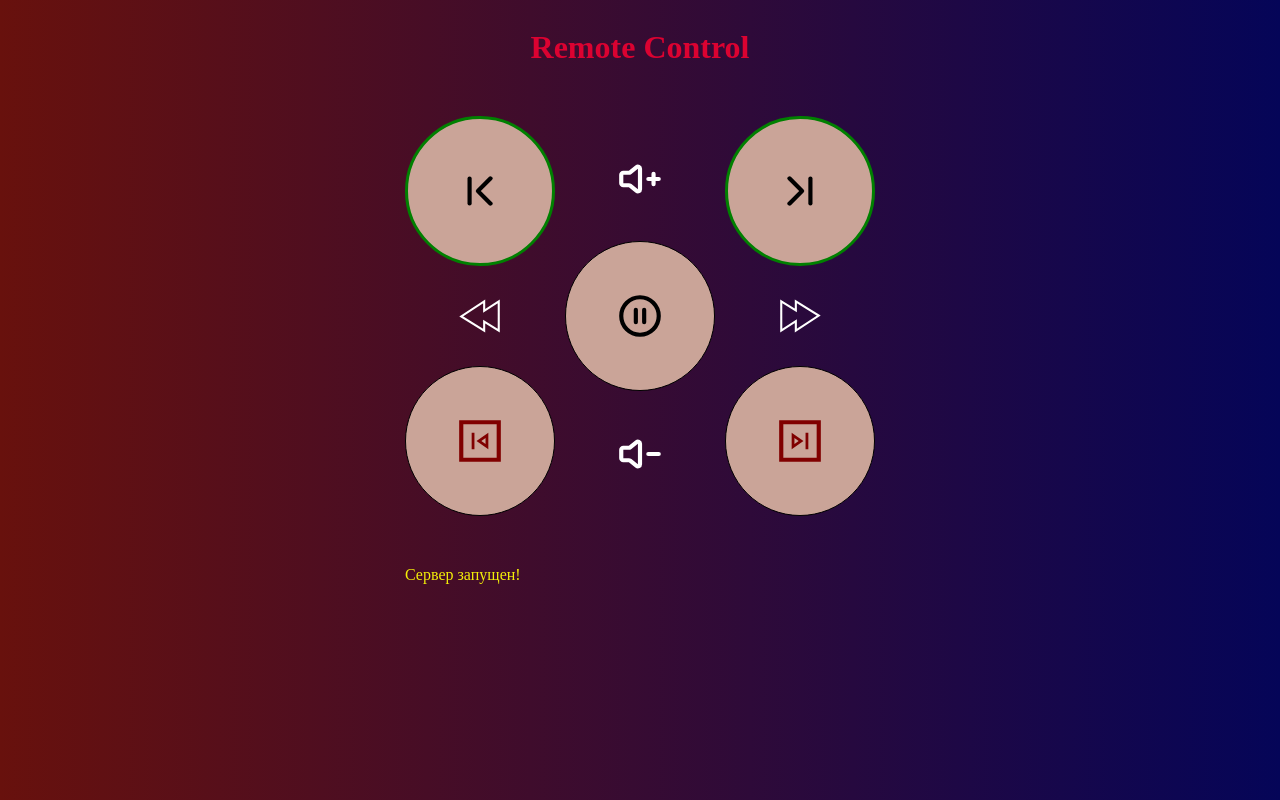
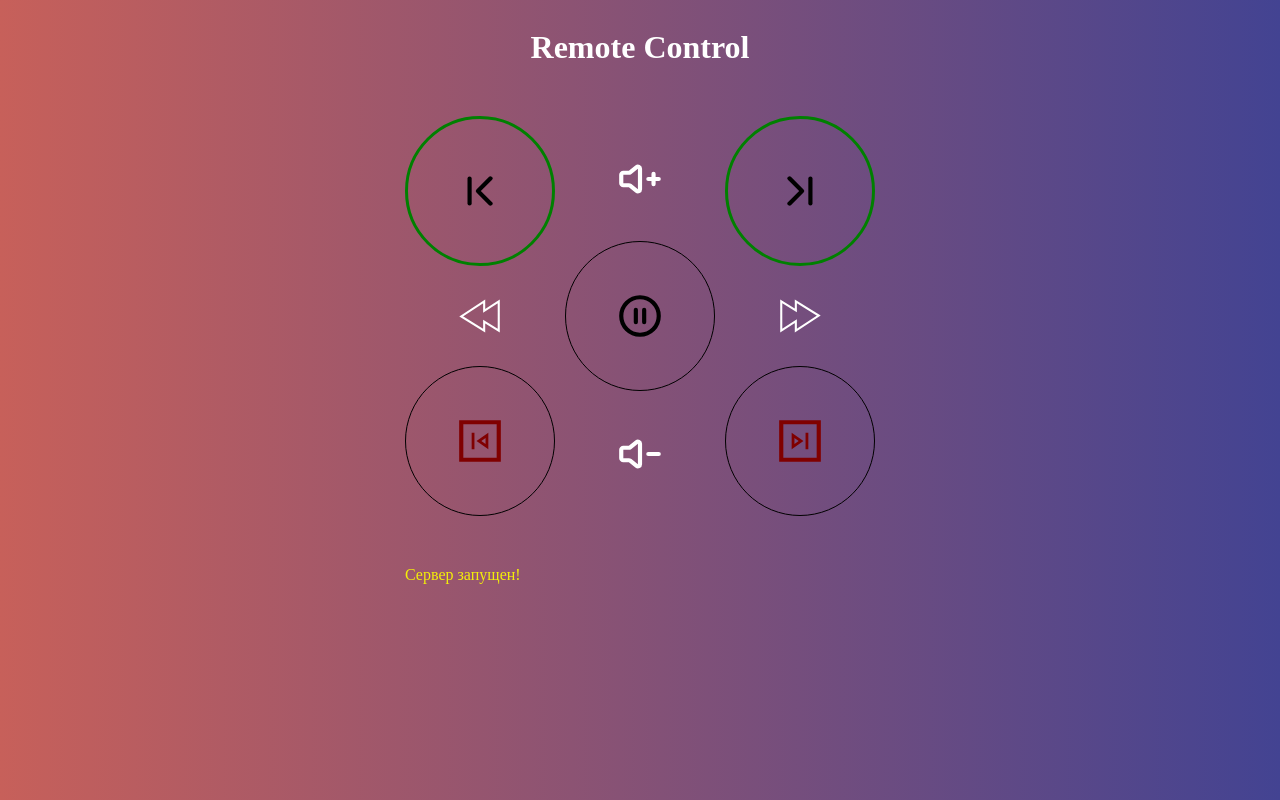
Before and after one commit to Pavel-Parkhomenko/RemoteApp, a website: page index.html in a window 1280 px wide. Drawn offline with Linux system fonts and the light colour scheme.

Commit message:
update colors

```diff
--- a/index.html
+++ b/index.html
@@ -8,7 +8,7 @@
 
 	<style>
 		body {
-			background: linear-gradient(to right, #68110d, #050558);
+			background: linear-gradient(to right, #c7605a, #434392);
 			display: flex;
 			align-items: center;
 			justify-content: center;
@@ -105,16 +105,16 @@
 			display: flex;
 			align-items: center;
 			justify-content: center;
-			background-color: #caa498;
+			background-color: inherit;
 		}
 
 		button:active {
-			background-color: #8686e6;
+			background: linear-gradient(to right, #c7605a, #434392);
 		}
 
 		.container h1 {
 			text-align: center;
-			color: #db0231;
+			color: white;
 			margin-bottom: 50px;
 		}
 	</style>
```
